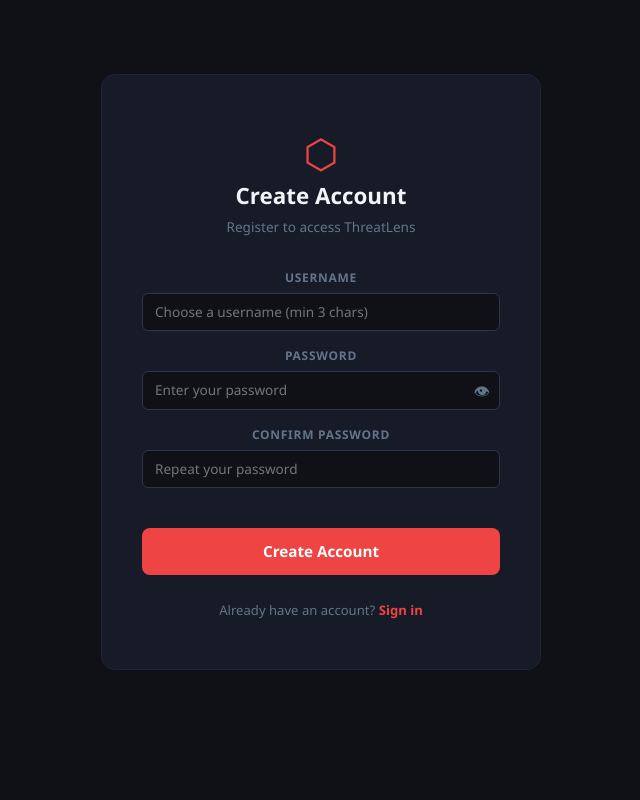
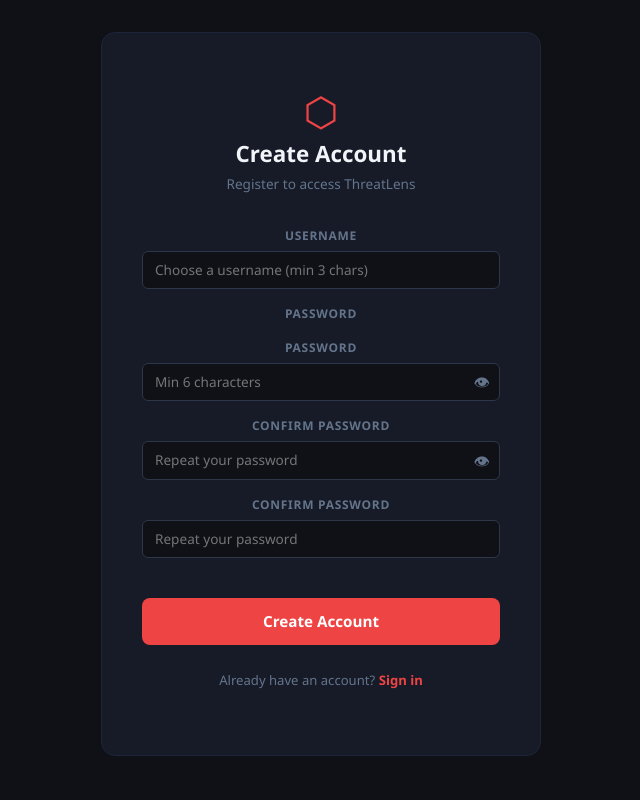
Before and after one commit to Aditya14-coder/Threat-tool, a Flask app: page /register in a window 1280 px wide. Shown: the whole page, without its empty margins (319-959 px from the left). Run offline with Flask 3, Linux system fonts and the light colour scheme.

Commit message:
Update registration form with password toggle feature

```diff
--- a/templates/register.html
+++ b/templates/register.html
@@ -31,17 +31,38 @@
 
             <div class="tl-field" style="margin-top:1rem;">
     <label class="tl-label">Password</label>
+    <div class="tl-field" style="margin-top:1rem;">
+    <label class="tl-label">Password</label>
     <div style="position:relative;">
         <input type="password"
                name="password"
-               id="loginPassword"
+               id="regPassword"
                class="tl-input"
-               placeholder="Enter your password"
-               autocomplete="current-password"
+               placeholder="Min 6 characters"
                style="padding-right:42px;"
                required>
         <button type="button"
-                onclick="togglePassword('loginPassword', this)"
+                onclick="togglePassword('regPassword', this)"
+                style="position:absolute; right:10px; top:50%; transform:translateY(-50%);
+                       background:none; border:none; cursor:pointer; color:#64748b;
+                       font-size:1rem; padding:0;">
+            👁
+        </button>
+    </div>
+</div>
+
+<div class="tl-field" style="margin-top:1rem;">
+    <label class="tl-label">Confirm Password</label>
+    <div style="position:relative;">
+        <input type="password"
+               name="confirm"
+               id="regConfirm"
+               class="tl-input"
+               placeholder="Repeat your password"
+               style="padding-right:42px;"
+               required>
+        <button type="button"
+                onclick="togglePassword('regConfirm', this)"
                 style="position:absolute; right:10px; top:50%; transform:translateY(-50%);
                        background:none; border:none; cursor:pointer; color:#64748b;
                        font-size:1rem; padding:0;">
@@ -90,6 +111,19 @@
 const savedTheme = localStorage.getItem('tl-theme') || 'dark';
 if (savedTheme === 'light') document.body.classList.add('light-mode');
 </script>
-
+<script>
+function togglePassword(fieldId, btn) {
+    const input = document.getElementById(fieldId);
+    if (input.type === "password") {
+        input.type = "text";
+        btn.style.opacity = "1";
+    } else {
+        input.type = "password";
+        btn.style.opacity = "0.5";
+    }
+}
+const savedTheme = localStorage.getItem('tl-theme') || 'dark';
+if (savedTheme === 'light') document.body.classList.add('light-mode');
+</script>
 </body>
 </html>
```
